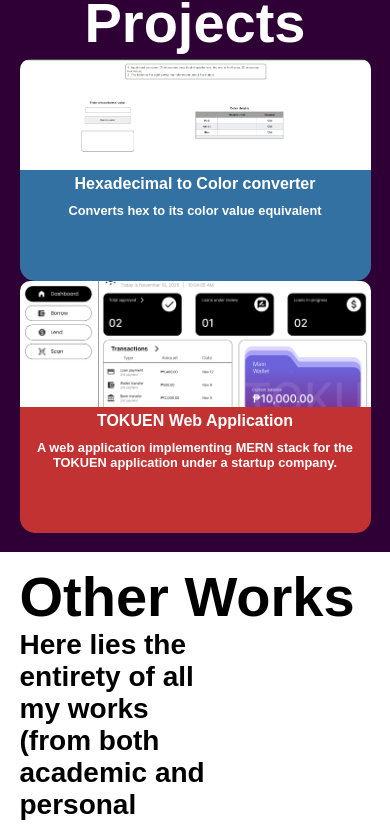
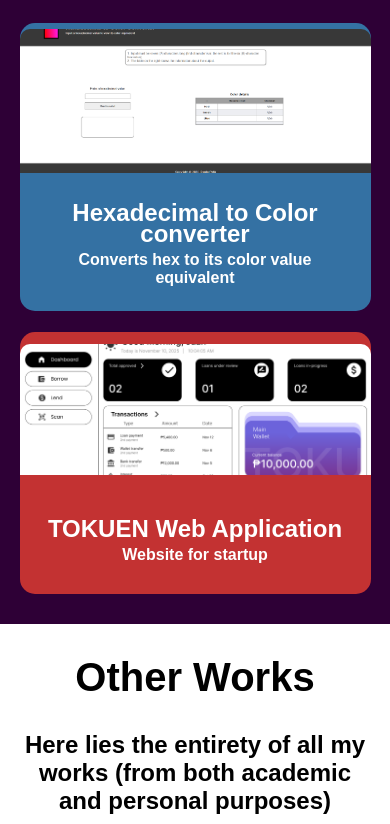
Before and after one commit to danskyvich/web-portfolio, a React (Vite) app in the folder my-vite-portfolio/: page / in a window 390 px wide. Shown: the part 872-1696 px from the top of the page. Built offline with nearby package versions, Linux system fonts and the light colour scheme.

Commit message:
Fixed media query problems that occur when the website is viewed using a phone.

```diff
--- a/my-vite-portfolio/src/components/header-card/header-card.module.css
+++ b/my-vite-portfolio/src/components/header-card/header-card.module.css
@@ -29,9 +29,3 @@
         width: 100%;
     }
 }
-
-@media (min-width: 320px) {
-    .header-card-container {
-
-    }
-}
--- a/my-vite-portfolio/src/components/header/header.module.css
+++ b/my-vite-portfolio/src/components/header/header.module.css
@@ -22,9 +22,12 @@
 
 @media screen and (max-width: 480px) {
    .header-container {
-    flex-direction: column;
-    flex: 0 1 auto;
-    width: 100vw;
-    height: fit-content;
+        flex-direction: column;
+        flex: 0 1 auto;
+        width: 100vw;
+        height: fit-content;
    }
+    .header-container > img {
+        align-self: center;
+    }
 }
--- a/my-vite-portfolio/src/components/vertical-card/item-card.module.css
+++ b/my-vite-portfolio/src/components/vertical-card/item-card.module.css
@@ -4,19 +4,18 @@
     flex-wrap: wrap;
     width: 35em;
     height: fit-content;
-    flex-direction: column;
     border-radius: 15px;
     text-align: center;
     align-items: center;
     cursor: pointer;
-    margin: 2;
+    margin: 3% 0;
 }
 
     .item-card-container:link, .item-card-container:visited, .item-card-container:active, .item-card-container:hover {
         color: black;
     }
     .item-card-container > img {
-        flex: 1 0 auto;
+        flex: 0 1 auto;
         width: 100%;
         height: 50%;
         object-fit:cover;
@@ -25,12 +24,11 @@
     .item-card-container > .text {
         box-sizing: border-box;
         display: flex;
-        flex: 0 1 auto;
+        flex: 1 0 auto;
         flex-direction: column;
-        gap: 5px;
         width: 100%;
-        height: 100%;
-        padding: 4% 6%;
+        height: fit-content;
+        padding: 5% 6%;
     }
         .text > #item-title {
             flex: 0 1 auto;
@@ -46,32 +44,15 @@
         }
 
 
-@media (max-width: 600px) {
-    .item-card-container {
+@media screen and (max-width: 600px) {
+    .item-card-container{
         width: 100%;
-        flex-wrap: nowrap;
     }
-        .item-card-container > img{
-            object-fit: cover;
-        }
-        .item-card-container > .text{
-            padding: 2% 1%;
-        }
-        .item-card-container > .text > #item-title {
-            font-size: 1em;
-        }
-        .item-card-container > .text > #item-content {
-            font-size: 0.8em;
-        }
 }
 
-@media screen and (max-width: 870px) {
+/*Make text smaller*/
+@media screen and (max-width: 400px) {
     .text > #item-title {
-            font-size: 1.25em;
-            font-weight: bolder;
-        }
-        .text > #item-content {
-            font-size: 1em;
-            font-weight: 500;
-        }
+        font-size: 1.5em;
+    }
 }
--- a/my-vite-portfolio/src/pages/home/index.jsx
+++ b/my-vite-portfolio/src/pages/home/index.jsx
@@ -24,7 +24,7 @@
                 />
                 <ItemCard
                     title={"TOKUEN Web Application"}
-                    content={"A web application implementing MERN stack for the TOKUEN application under a startup company."}
+                    content={"Website for startup"}
                     img={"card-covers/tokuen-web.png"}
                     url={"https://github.com/danskyvich/tokn-web"}
                     bgColor={"#c33232ff"}
--- a/my-vite-portfolio/src/pages/home/index.module.css
+++ b/my-vite-portfolio/src/pages/home/index.module.css
@@ -34,7 +34,7 @@
                 font-size: 1.75em;
                 font-style: normal;
                 font-weight: 600;
-                width: 50%;
+                width: 75%;
                 height: fit-content;
             }
         .card-grid{
@@ -54,15 +54,39 @@
         }
 
         /* Media Queries */
-@media (max-width: 600px) {
+@media screen and (max-width: 600px) {
     .card-grid {
+        box-sizing: border-box;
         flex-direction: column;
+        flex-wrap: nowrap;
+    }
+    .section {
+        box-sizing: border-box;
+        text-align: center;
+    }
+        .section > h1 {
+            font-size: 1.15em;
+        }
+        .section > .subtitle {
+            box-sizing: border-box;
+            width: 100%;
+            font-size: 1.5em;
+            margin: 3% 0;
+        }
+}
+
+@media screen and (max-width: 480px) {
+    .section > h1 {
+        font-size: 1.15em;
+        margin: 5% 0;
     }
 }
 
-@media (min-width: 300px) {
+@media screen and (min-width: 320px) {
     .page-container {
         box-sizing: border-box;
-        flex: 0 1 auto;
+    }
+    .section > h1 {
+        font-size: 2.5em;
     }
 }
```
